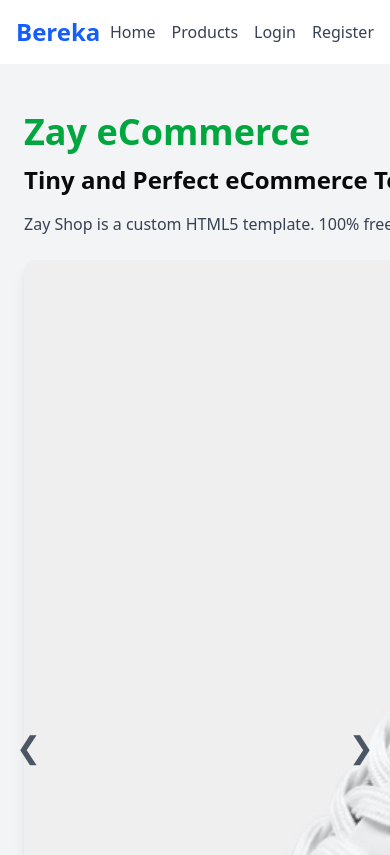
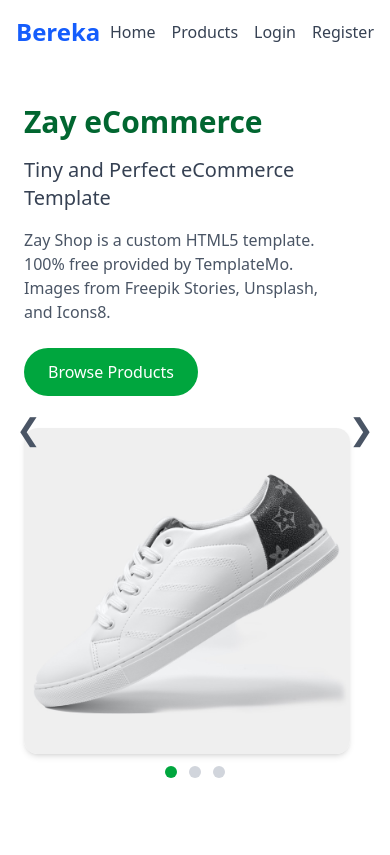
Before and after one commit to mroxygen2024/Buytopia, a React (Vite) app: page / in a window 390 px wide. Shown: the top 855 px of the page. Built offline with nearby package versions, Linux system fonts and the light colour scheme.

Commit message:
home page update slider and Browse Products Button

```diff
--- a/src/pages/Home.jsx
+++ b/src/pages/Home.jsx
@@ -8,68 +8,101 @@ const slides = [
     title: 'Zay eCommerce',
     subtitle: 'Tiny and Perfect eCommerce Template',
     text: 'Zay Shop is a custom HTML5 template. 100% free provided by TemplateMo. Images from Freepik Stories, Unsplash, and Icons8.',
-    img: banner1,
+    img: banner1
   },
   {
     title: 'Proident occaecat',
     subtitle: 'Aliquip ex ea commodo consequat',
     text: 'Use this template for commercial websites. Do not re-distribute the ZIP file on template collections.',
-    img: banner2,
+    img: banner2
   },
   {
     title: 'Repr in voluptate',
     subtitle: 'Ullamco laboris nisi ut',
     text: 'We offer free CSS templates. Support us by sharing TemplateMo or contributing via PayPal.',
-    img: banner3,
-  }
+    img: banner3
+  },
 ];
 
 export default function HeroCarousel() {
   const [current, setCurrent] = useState(0);
   const total = slides.length;
 
-  const nextSlide = () => setCurrent((current + 1) % total);
-  const prevSlide = () => setCurrent((current - 1 + total) % total);
+  const nextSlide = () => setCurrent((prev) => (prev + 1) % total);
+  const prevSlide = () => setCurrent((prev) => (prev - 1 + total) % total);
   const goToSlide = (index) => setCurrent(index);
 
   useEffect(() => {
-    const timer = setInterval(nextSlide, 8000);
+    const timer = setInterval(() => {
+      nextSlide();
+    }, 8000);
+
     return () => clearInterval(timer);
-  }, [current]);
+  }, []);
 
   return (
-    <div className="relative w-full bg-gray-100 overflow-hidden">
-      {/* Slides */}
-      <div className="flex transition-transform duration-700 ease-in-out" style={{ transform: `translateX(-${current * 100}%)`, width: `${total * 100}%` }}>
+    <div className="relative w-full overflow-hidden bg-white">
+      {/* Slide Container */}
+      <div
+        className="flex transition-transform duration-700 ease-in-out"
+        style={{
+          transform: `translateX(-${current * 100}%)`,
+          width: `${slides.length * 32}%`,
+        }}
+      >
         {slides.map((slide, index) => (
-          <div key={index} className="w-full flex-shrink-0 flex flex-col lg:flex-row items-center px-6 py-12 lg:py-20 lg:px-24">
-            <div className="w-full lg:w-1/2 mb-6 lg:mb-0">
-              <h1 className="text-4xl font-bold text-green-600 mb-3">{slide.title}</h1>
-              <h3 className="text-2xl font-semibold mb-4">{slide.subtitle}</h3>
-              <p className="text-gray-700">{slide.text}</p>
+          <div
+            key={index}
+            className="w-full flex-shrink-0 flex flex-col lg:flex-row items-center justify-between px-6 lg:px-24 py-10 min-h-[70vh] lg:min-h-[85vh]"
+          >
+            {/* Text Section */}
+            <div className="w-full lg:w-1/2 flex flex-col justify-center h-full pr-0 lg:pr-10">
+              <h1 className="text-3xl md:text-5xl font-bold text-green-800 mb-4">{slide.title}</h1>
+              <h3 className="text-xl md:text-2xl text-gray-700 mb-4">{slide.subtitle}</h3>
+              <p className="text-gray-600 mb-6">{slide.text}</p>
+              <a
+                href="/products"
+                className="bg-green-600 text-white px-6 py-3 rounded-full hover:bg-green-700 transition w-fit"
+              >
+                Browse Products
+              </a>
             </div>
-            <div className="w-full lg:w-1/2">
-              <img src={slide.img} alt={`Slide ${index + 1}`} className="rounded-lg shadow-lg w-full h-auto" />
+
+            {/* Image Section */}
+            <div className="w-full lg:w-1/2 flex items-center justify-center mt-8 lg:mt-0">
+              <img
+                src={slide.img}
+                alt={`Slide ${index + 1}`}
+                className="max-w-full max-h-[500px] w-auto h-auto object-contain rounded-xl shadow-md"
+              />
             </div>
           </div>
         ))}
       </div>
 
       {/* Controls */}
-      <button onClick={prevSlide} className="absolute top-1/2 left-4 -translate-y-1/2 text-3xl text-gray-600 hover:text-green-600">
+      <button
+        onClick={prevSlide}
+        className="absolute top-1/2 left-4 transform -translate-y-1/2 text-3xl text-gray-600 hover:text-green-600 z-10"
+      >
         ❮
       </button>
-      <button onClick={nextSlide} className="absolute top-1/2 right-4 -translate-y-1/2 text-3xl text-gray-600 hover:text-green-600">
+      <button
+        onClick={nextSlide}
+        className="absolute top-1/2 right-4 transform -translate-y-1/2 text-3xl text-gray-600 hover:text-green-600 z-10"
+      >
         ❯
       </button>
 
       {/* Indicators */}
-      <div className="absolute bottom-4 left-1/2 transform -translate-x-1/2 flex gap-3">
+      <div className="absolute bottom-4 left-1/2 transform -translate-x-1/2 flex gap-3 z-10">
         {slides.map((_, idx) => (
           <button
             key={idx}
             onClick={() => goToSlide(idx)}
-            className={`w-3 h-3 rounded-full ${idx === current ? 'bg-green-600' : 'bg-gray-400'}`}
+            className={`w-3 h-3 rounded-full transition ${
+              idx === current ? 'bg-green-600' : 'bg-gray-300'
+            }`}
           />
         ))}
       </div>
--- a/src/pages/Products.jsx
+++ b/src/pages/Products.jsx
@@ -4,6 +4,7 @@ import ProductCard from '../components/ProductCard';
 const Products = () => {
   const [products, setProducts] = useState([]);
   const [loading, setLoading] = useState(true);
+  const [error, setError] = useState('');
 
   useEffect(() => {
     fetch(`${import.meta.env.VITE_API_BASE_URL}/products`)
@@ -14,15 +15,18 @@ const Products = () => {
       })
       .catch(err => {
         console.error('Error fetching products:', err);
+        setError('Failed to load products.');
         setLoading(false);
       });
   }, []);
 
   if (loading) return <div className="text-center mt-10">Loading...</div>;
+  if (error) return <div className="text-center mt-10 text-red-500">{error}</div>;
 
   return (
     <div className="p-6">
       <h2 className="text-2xl font-bold mb-4">All Products</h2>
+
       <div className="grid grid-cols-1 sm:grid-cols-2 md:grid-cols-3 lg:grid-cols-4 gap-6">
         {products.map(product => (
           <ProductCard key={product._id} product={product} />
```
